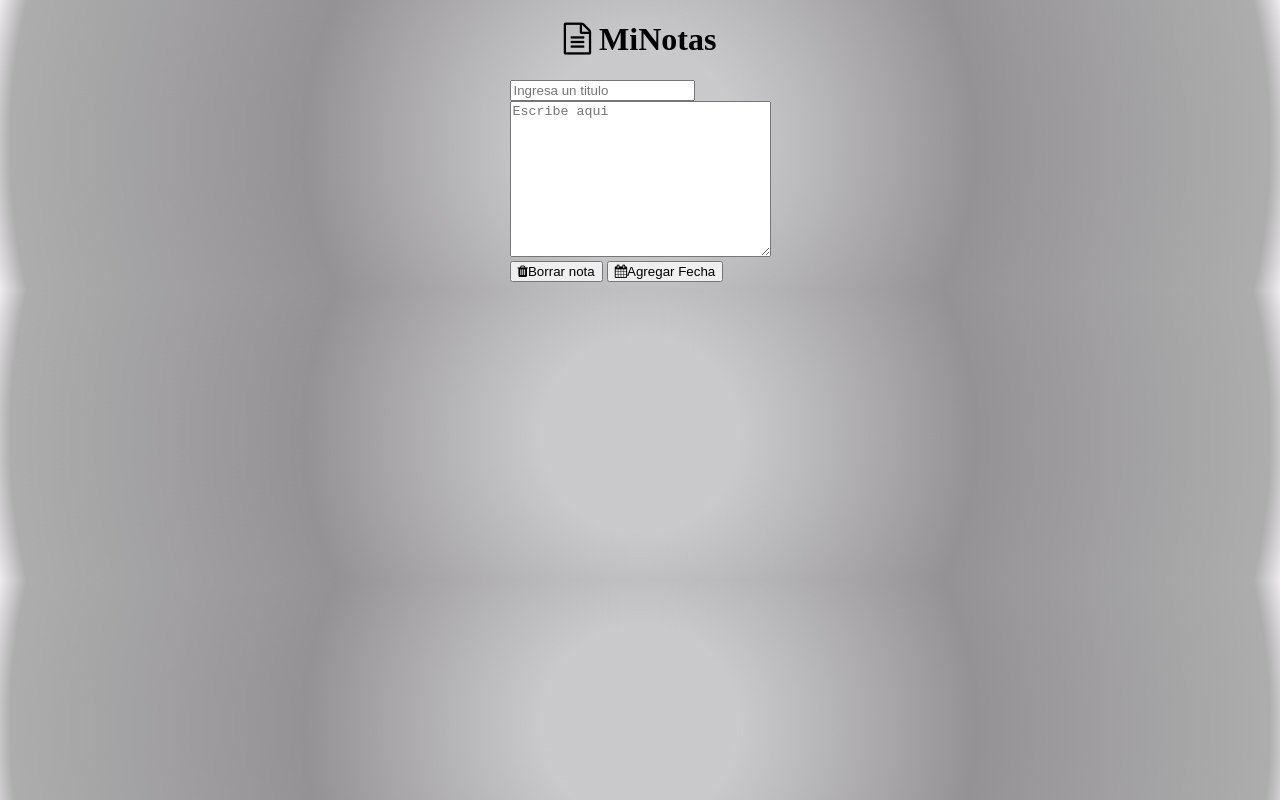
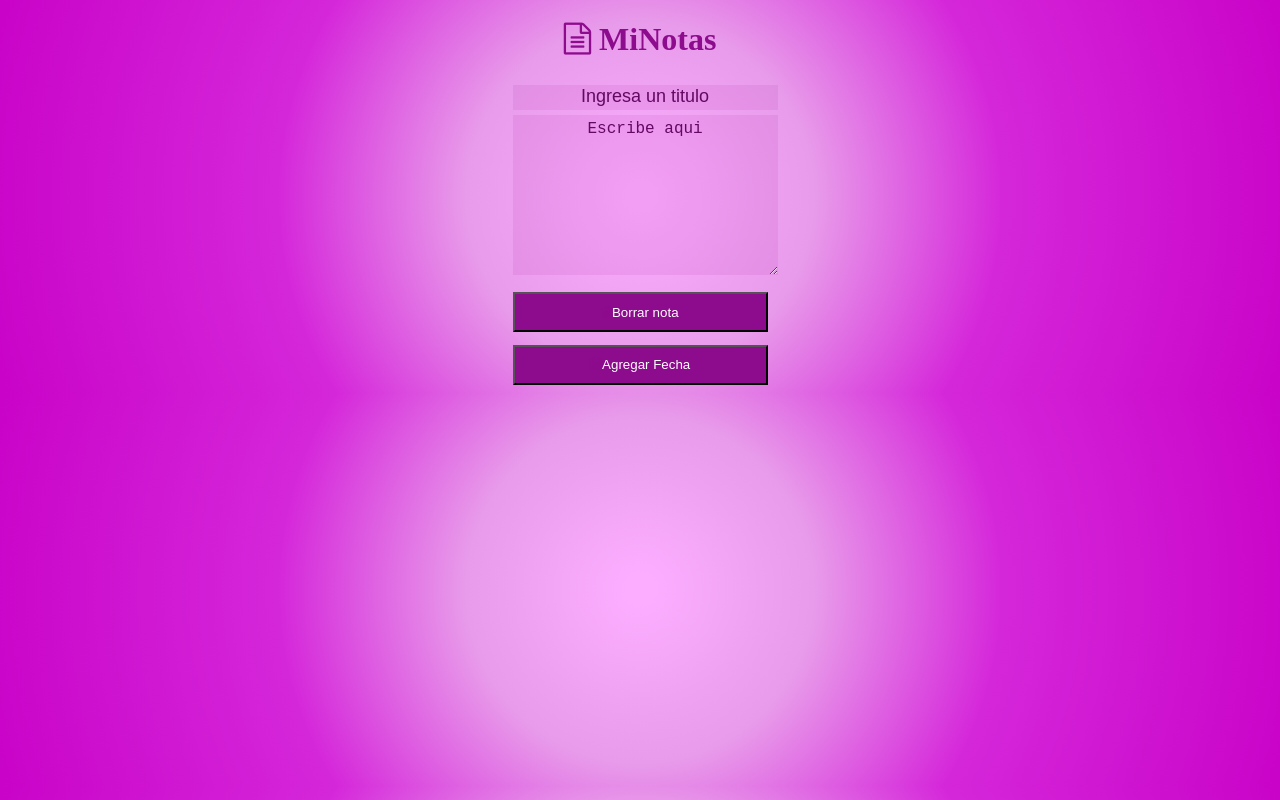
Before and after one commit to keren08/keren_ramos_rebound3_2, a plain HTML site: page index.html in a window 1280 px wide. Both pictures are taken after a click on the button "Escribir Nota". Drawn offline with Linux system fonts and the light colour scheme.

Commit message:
ejercicio final

```diff
--- a/assets/sass/style.scss
+++ b/assets/sass/style.scss
@@ -1,8 +1,11 @@
 body{
-  background: rgb(86,86,91);
-  background: radial-gradient(circle, rgba(86,86,91,0.31818181818181823) 15%, rgba(149,146,150,1) 51%, rgba(173,173,173,1) 96%, rgba(240,236,240,1) 100%);
+  background: rgb(252,173,255);
+  background: radial-gradient(circle, rgba(252,173,255,1) 2%, rgba(232,155,234,1) 26%, rgba(213,39,218,1) 54%, rgba(201,3,200,1) 100%);
 }
 
+*{
+  color: #8d0b8d;
+}
 
 .header{
   width: 100%;
@@ -18,6 +21,56 @@ body{
   align-items: center;
   justify-content: center;
   &__contenedor{
-    width: 50%;
+    width: 60%;
+    display: flex;
+    justify-content: center;
+    align-items: center;
+    flex-direction: column;
+    min-width: 300px;
+    &__boton{
+      width: 40%;
+      height: 40px;
+      background-color: #8d0b8d;
+      color: white;
+    }
   }
 }
+
+.card{
+  width: 100%;
+}
+
+.form{
+  width: 100%;
+
+  &__seccion{
+    width:100%;
+
+    &__input{
+      width: 100%;
+      background-color: #8d0b8d16;
+      border: #8d0b8d05;
+      padding: 2%;
+      margin-top: 2%;
+
+    }
+
+    &__input:focus{
+      outline: none;
+    }
+
+    &__input::placeholder{
+      color: #630863;
+      font-size: large;
+      text-align: center;
+    }
+  }
+
+  &__boton{
+    width: 100%;
+      height: 40px;
+      background-color: #8d0b8d;
+      color: white;
+      margin-top: 5%;
+  }
+}
--- a/index.html
+++ b/index.html
@@ -30,7 +30,11 @@
           laborum eaque autem id accusamus sunt.
         </p>
 
-        <button id="escribir" type="submit">
+        <button
+          id="escribir"
+          type="submit"
+          class="contenido__contenedor__boton"
+        >
           <i class="fa fa-pencil-square-o" aria-hidden="true"></i> Escribir Nota
         </button>
       </div>
--- a/js/index.js
+++ b/js/index.js
@@ -3,9 +3,13 @@ const parrafo = document.getElementById("parrafo");
 
 
 document.addEventListener("click",(e)=>{
+    e.preventDefault();
     const html = generarHTML();
+
+    if(!document.getElementById('card')){
     contenido.innerHTML = "";
     contenido.insertAdjacentHTML("afterbegin",html);
+  }
 
     if(e.target.id == "borrar") {
       let confirma  = confirm("¿Seguro desea eliminar nota?");
@@ -17,8 +21,8 @@ document.addEventListener("click",(e)=>{
     if(e.target.id == "agregar") {
       if(!document.getElementById('fecha')){
         const nota = document.getElementById("notaC");
-        const html = `<section>
-              <input type="date" name="fecha" id="fecha" />
+        const html = `<section class='form__seccion'>
+              <input type="date" name="fecha"  class='form__seccion__input' id="fecha" />
              </section>`;
          nota.insertAdjacentHTML("beforeend",html);
      }
@@ -32,32 +36,34 @@ function generarHTML(){
  const card = `
  <main id="contenido">
  <div id="card">
- <form action="">
-   <section>
+ <form action="" class='form'>
+   <section class='form__seccion'>
      <input
        type="text"
        name="titulo"
+       class='form__seccion__input'
        id="titulo"
        placeholder="Ingresa un titulo"
      />
    </section>
 
-   <section id="notaC">
+   <section id="notaC" class='form__seccion'>
      <textarea
        name="nota"
        id=""
+       class='form__seccion__input'
        cols="30"
        rows="10"
        placeholder="Escribe aqui"
      ></textarea>
    </section>
 
-   <section>
-     <button id="borrar" type="submit">
+   <section class='form__seccion'>
+     <button id="borrar" class='form__boton' type="submit">
        <i class="fa fa-trash" aria-hidden="true"></i>Borrar nota
      </button>
 
-     <button id="agregar"  type="submit">
+     <button id="agregar" class='form__boton' type="submit">
        <i class="fa fa-calendar" aria-hidden="true"></i>Agregar Fecha
      </button>
    </section>
```
Also changed, not shown: assets/css/style.css, 1 other file.
